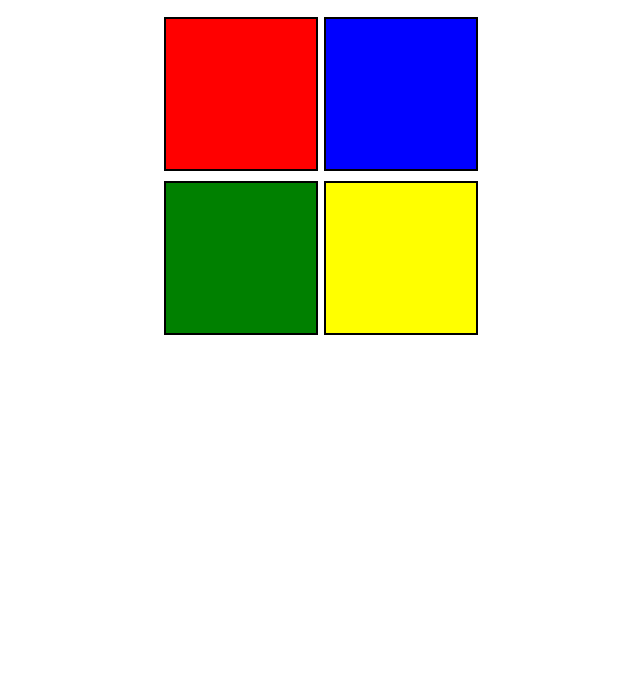
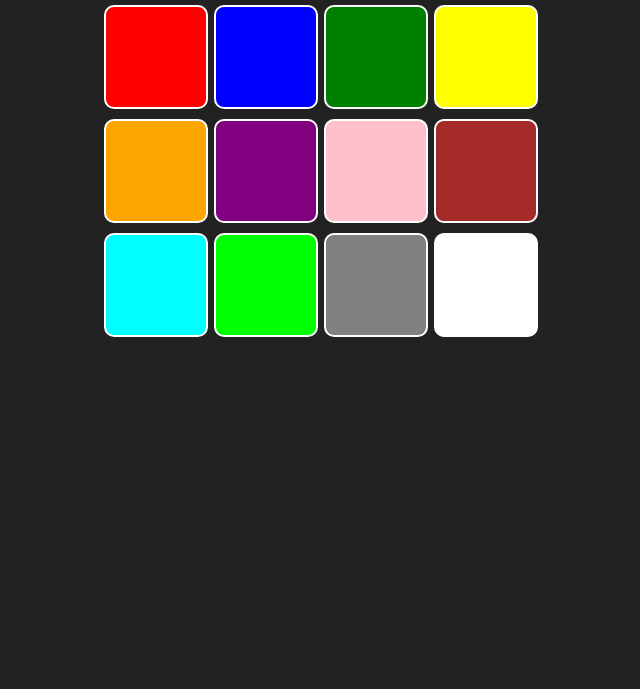
Before and after one commit to mayankthedev2008/Simonsays, a plain HTML site: page index.html in a window 1280 px wide. Shown: the part 111-800 px from the top of the page, without its empty margins (321-961 px from the left). Drawn offline with Linux system fonts and the light colour scheme.

Commit message:
index.html

```diff
--- a/index.html
+++ b/index.html
@@ -8,27 +8,45 @@
         body {
             text-align: center;
             font-family: Arial, sans-serif;
+            background-color: #222;
+            color: white;
+        }
+        h1, h2 {
+            margin-top: 10px;
         }
         .container {
             display: grid;
-            grid-template-columns: repeat(2, 150px);
+            grid-template-columns: repeat(4, 100px);
             gap: 10px;
             justify-content: center;
             margin-top: 20px;
         }
         .btn {
-            width: 150px;
-            height: 150px;
-            border: 2px solid black;
+            width: 100px;
+            height: 100px;
+            border: 2px solid white;
             cursor: pointer;
+            border-radius: 10px;
+            transition: transform 0.1s;
+        }
+        .btn:active {
+            transform: scale(0.9);
+        }
+        .flash {
+            opacity: 0.5;
         }
         .red { background-color: red; }
         .blue { background-color: blue; }
         .green { background-color: green; }
         .yellow { background-color: yellow; }
-        .flash {
-            opacity: 0.5;
-        }
+        .orange { background-color: orange; }
+        .purple { background-color: purple; }
+        .pink { background-color: pink; }
+        .brown { background-color: brown; }
+        .cyan { background-color: cyan; }
+        .lime { background-color: lime; }
+        .gray { background-color: gray; }
+        .white { background-color: white; color: black; }
     </style>
 </head>
 <body>
@@ -39,11 +57,19 @@
         <div class="btn blue" id="blue"></div>
         <div class="btn green" id="green"></div>
         <div class="btn yellow" id="yellow"></div>
+        <div class="btn orange" id="orange"></div>
+        <div class="btn purple" id="purple"></div>
+        <div class="btn pink" id="pink"></div>
+        <div class="btn brown" id="brown"></div>
+        <div class="btn cyan" id="cyan"></div>
+        <div class="btn lime" id="lime"></div>
+        <div class="btn gray" id="gray"></div>
+        <div class="btn white" id="white"></div>
     </div>
     <script>
         let sequence = [];
         let userSequence = [];
-        let colors = ["red", "blue", "green", "yellow"];
+        let colors = ["red", "blue", "green", "yellow", "orange", "purple", "pink", "brown", "cyan", "lime", "gray", "white"];
         let level = 0;
         let started = false;
 
@@ -58,7 +84,7 @@
             userSequence = [];
             level++;
             document.querySelector("h2").innerText = `Level ${level}`;
-            let randomColor = colors[Math.floor(Math.random() * 4)];
+            let randomColor = colors[Math.floor(Math.random() * colors.length)];
             sequence.push(randomColor);
             flashButton(randomColor);
         }
```
